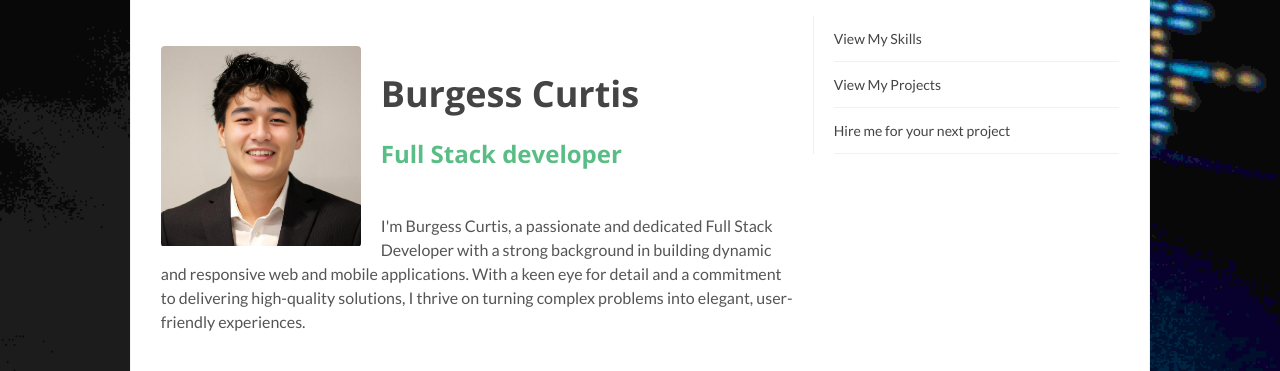
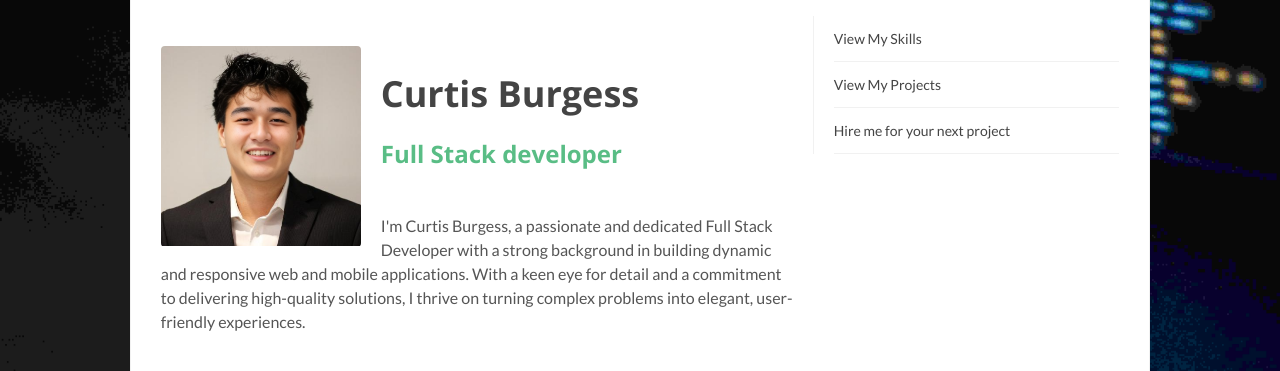
Before and after one commit to Burgess05/Burgess05.github.io, a plain HTML site: page index.html in a window 1280 px wide. Shown: the part 172-543 px from the top of the page. Drawn offline with nearby package versions, Linux system fonts and the light colour scheme; a web font is replaced by a local one.

Commit message:
Update index.html
Change my name

```diff
--- a/index.html
+++ b/index.html
@@ -3,7 +3,7 @@
 
 <head>
   <!-- My Title -->
-  <title> Burgess Curtis </title>
+  <title> Curtis Burgess </title>
 
   <!-- All Meta Tags -->
   <meta charset="utf-8">
@@ -113,13 +113,13 @@
                 <div class="info">
                   <h3>
                     <p></p>
-                    Burgess Curtis
+                    Curtis Burgess
                   </h3>
                   <h4>
                     Full Stack developer
                   </h4>
                   <p>
-                    I'm Burgess Curtis, a passionate and dedicated Full Stack Developer with a strong background in building dynamic and responsive web and mobile applications.
+                    I'm Curtis Burgess, a passionate and dedicated Full Stack Developer with a strong background in building dynamic and responsive web and mobile applications.
                     With a keen eye for detail and a commitment to delivering high-quality solutions, I thrive on turning complex problems into elegant, user-friendly experiences.
                     <br>
                   </p>
```
